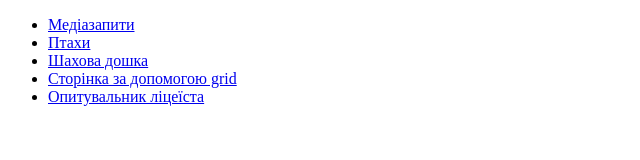
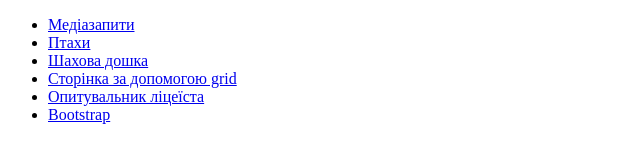
Before and after one commit to akhadovajeniia/akhadova.github.io, a plain HTML site: page index.html in a window 1280 px wide. Shown: the full height of the page, 0-640 px from the left. Drawn offline with Linux system fonts and the light colour scheme.

Commit message:
Update index.html

```diff
--- a/index.html
+++ b/index.html
@@ -21,6 +21,9 @@
 		<li>
 			<a href="oput.html">Опитувальник ліцеїста</a>
 		</li>
+		<li>
+			<a href="Bootstrap.html">Bootstrap</a>
+		</li>
 	</ul>
 </div>
 
```
